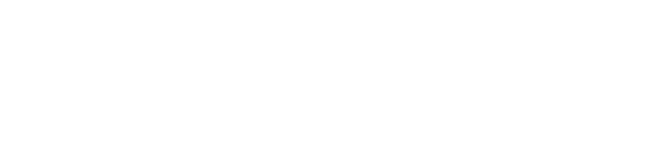
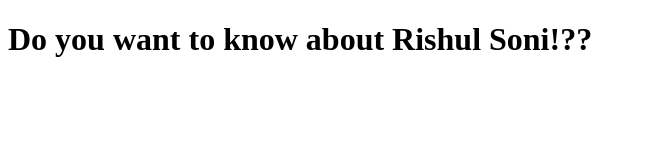
Before and after one commit to RishulVerma/Test, a plain HTML site: page about.html in a window 1280 px wide. Shown: the whole page, without its empty margins (0-646 px from the left). Drawn offline with Linux system fonts and the light colour scheme.

Commit message:
commit git about

```diff
--- a/about.html
+++ b/about.html
@@ -6,6 +6,6 @@
     <title>Document</title>
 </head>
 <body>
-
+    <h1>Do you want to know about Rishul Soni!??</h1>
 </body>
 </html>
```
